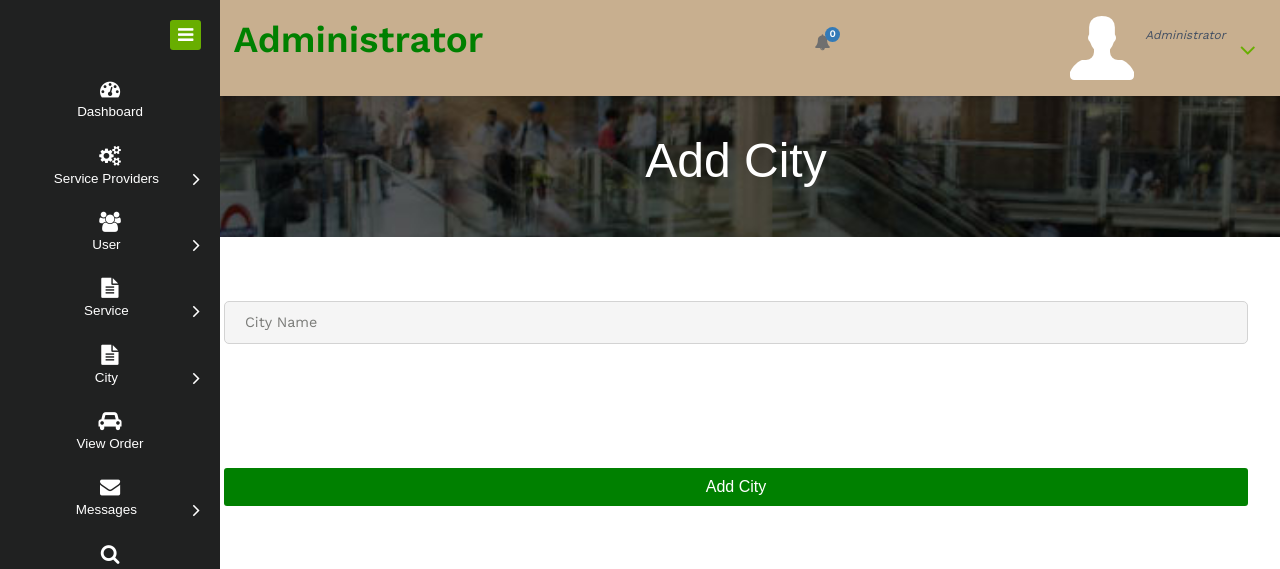
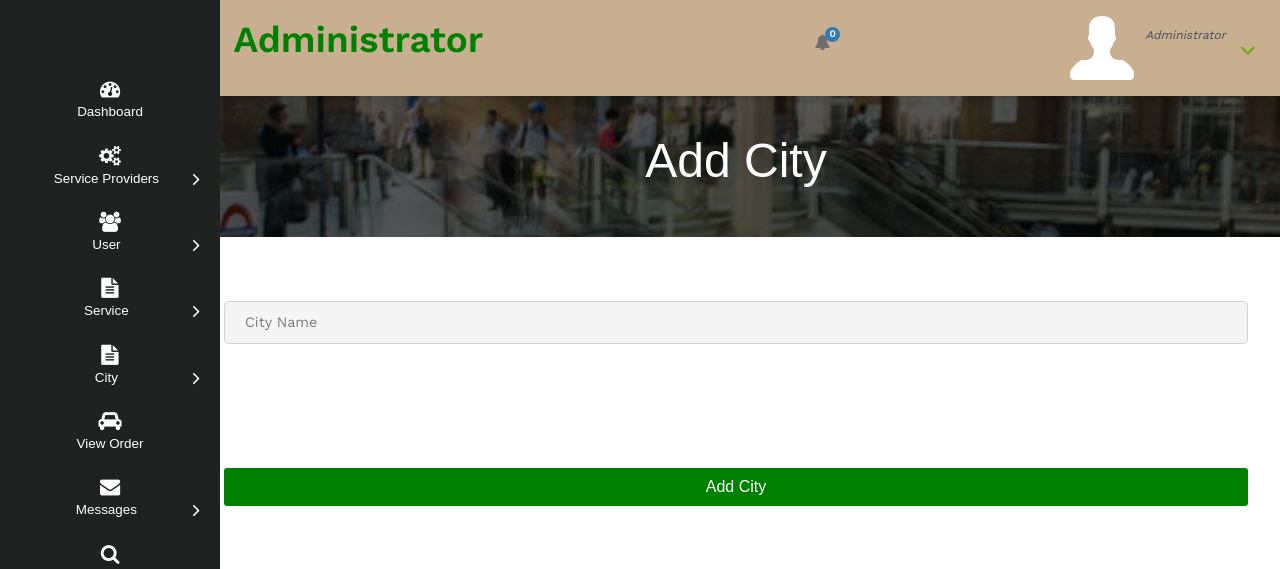
Before and after one commit to Gyyaaannnn/ServEase, a Django app: page /add_city in a window 1280 px wide. Shown: the top 569 px of the page. Run offline with Django 5.2, Linux system fonts and the light colour scheme; data comes from the database, SQL or seed files in the repository; both versions use the stored data as it was after the commit; some libraries are stand-ins or nearby versions; some web fonts are replaced.

Commit message:
Removed not working admin nav bar button

```diff
--- a/home_service/templates/admin_navigation.html
+++ b/home_service/templates/admin_navigation.html
@@ -191,11 +191,9 @@ Smartphone Compatible web template, free webdesigns for Nokia, Samsung, LG, Sony
 </div>
 <!--slider menu-->
     <div class="sidebar-menu">
-		  	<div class="logo"> <a href="#" class="sidebar-icon">
-				<span class="fa fa-bars"></span> </a>
-				<a href="#"> <span id="logo"></span>
+		  	<div class="logo">
 			      <!--<img id="logo" src="" alt="Logo"/>-->
-			  </a> </div>
+			</div>
 		    <div class="menu">
 		      <ul id="menu">
 		        <li id="menu-home"><a href="{% url 'admin_home' %}"><i class="fa fa-tachometer"></i><span>Dashboard</span></a></li>
```
Also changed, not shown: db.sqlite3.
